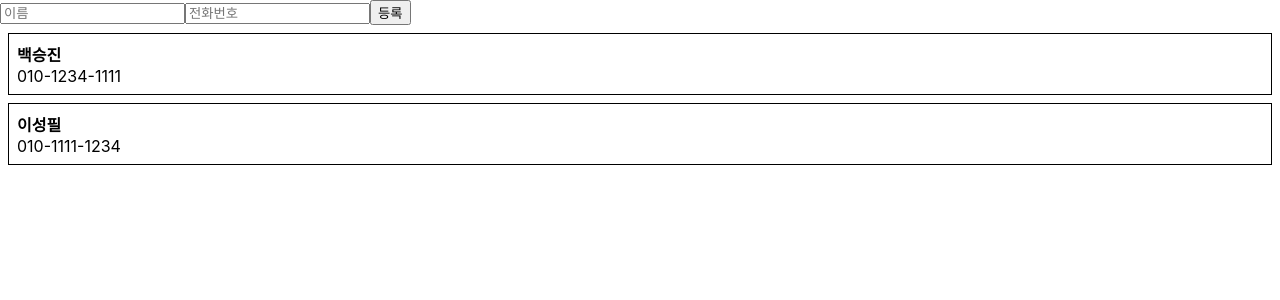
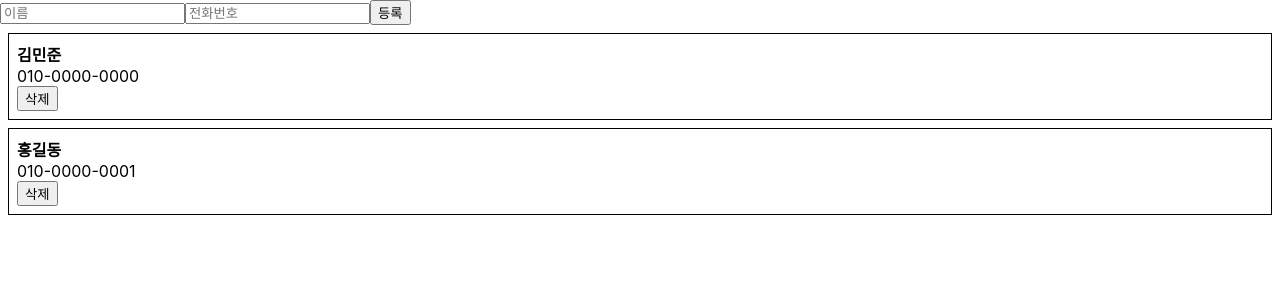
Before and after one commit to SilNex/ReactPractice, a React (Create React App) app: page / in a window 1280 px wide. Shown: the top 300 px of the page. Built offline with nearby package versions, Linux system fonts and the light colour scheme.

Commit message:
Remove button

```diff
--- a/src/App.js
+++ b/src/App.js
@@ -1,46 +1,49 @@
+// file: src/App.js
 import React, { Component } from 'react';
-// import MyName from './MyName';
-// import Counter from './Counter';
-import PhoneForm from './components/PhoneForm'
-import PhoneInfoList from './components/PhoneInfoList'
+import PhoneForm from './components/PhoneForm';
+import PhoneInfoList from './components/PhoneInfoList';
 
 class App extends Component {
     id = 2
     state = {
-        information:[
+        information: [
             {
                 id: 0,
-                name: '백승진',
-                phone: '010-1234-1111',
+                name: '김민준',
+                phone: '010-0000-0000'
             },
             {
                 id: 1,
-                name: '이성필',
-                phone: '010-1111-1234',
-            },
+                name: '홍길동',
+                phone: '010-0000-0001'
+            }
         ]
     }
     handleCreate = (data) => {
-        const { information } = this.state
+        const { information } = this.state;
         this.setState({
             information: information.concat({ id: this.id++, ...data })
         })
     }
     handleRemove = (id) => {
-        const { information } = this.state
+        const { information } = this.state;
         this.setState({
             information: information.filter(info => info.id !== id)
         })
     }
     render() {
+        const { information } = this.state;
         return (
             <div>
                 <PhoneForm
                     onCreate={this.handleCreate}
                 />
-                <PhoneInfoList data={this.state.information}/>
+                <PhoneInfoList
+                    data={information}
+                    onRemove={this.handleRemove}
+                />
             </div>
-        )
+        );
     }
 }
 
--- a/src/components/PhoneInfo.js
+++ b/src/components/PhoneInfo.js
@@ -1,12 +1,18 @@
-import React, { Component } from 'react'
+import React, { Component } from 'react';
 
 class PhoneInfo extends Component {
     static defaultProps = {
         info: {
             name: '이름',
             phone: '010-0000-0000',
-            id: 0,
-        }
+            id: 0
+        },
+    }
+
+    handleRemove = () => {
+        // 삭제 버튼이 클릭되면 onRemove 에 id 넣어서 호출
+        const { info, onRemove } = this.props;
+        onRemove(info.id);
     }
 
     render() {
@@ -14,19 +20,20 @@ class PhoneInfo extends Component {
             border: '1px solid black',
             padding: '8px',
             margin: '8px'
-          }
+        };
 
         const {
-            name, phone, id
-        } = this.props.info
+            name, phone
+        } = this.props.info;
 
         return (
             <div style={style}>
                 <div><b>{name}</b></div>
                 <div>{phone}</div>
+                <button onClick={this.handleRemove}>삭제</button>
             </div>
-        )
+        );
     }
 }
 
-export default PhoneInfo
+export default PhoneInfo;
--- a/src/components/PhoneInfoList.js
+++ b/src/components/PhoneInfoList.js
@@ -1,23 +1,29 @@
-import React, { Component } from 'react'
-import PhoneInfo from './PhoneInfo'
+import React, { Component } from 'react';
+import PhoneInfo from './PhoneInfo';
 
 class PhoneInfoList extends Component {
     static defaultProps = {
-        data: []
+        list: [],
+        onRemove: () => console.warn('onRemove not defined'),
     }
 
     render() {
-        const { data } = this.props
+        const { data, onRemove } = this.props;
         const list = data.map(
-            info => (<PhoneInfo key={info.id} info={info} />)
-        )
+            info => (
+                <PhoneInfo
+                    key={info.id}
+                    info={info}
+                    onRemove={onRemove}
+                />)
+        );
 
         return (
             <div>
                 {list}
             </div>
-        )
+        );
     }
 }
 
-export default PhoneInfoList
+export default PhoneInfoList;
```
